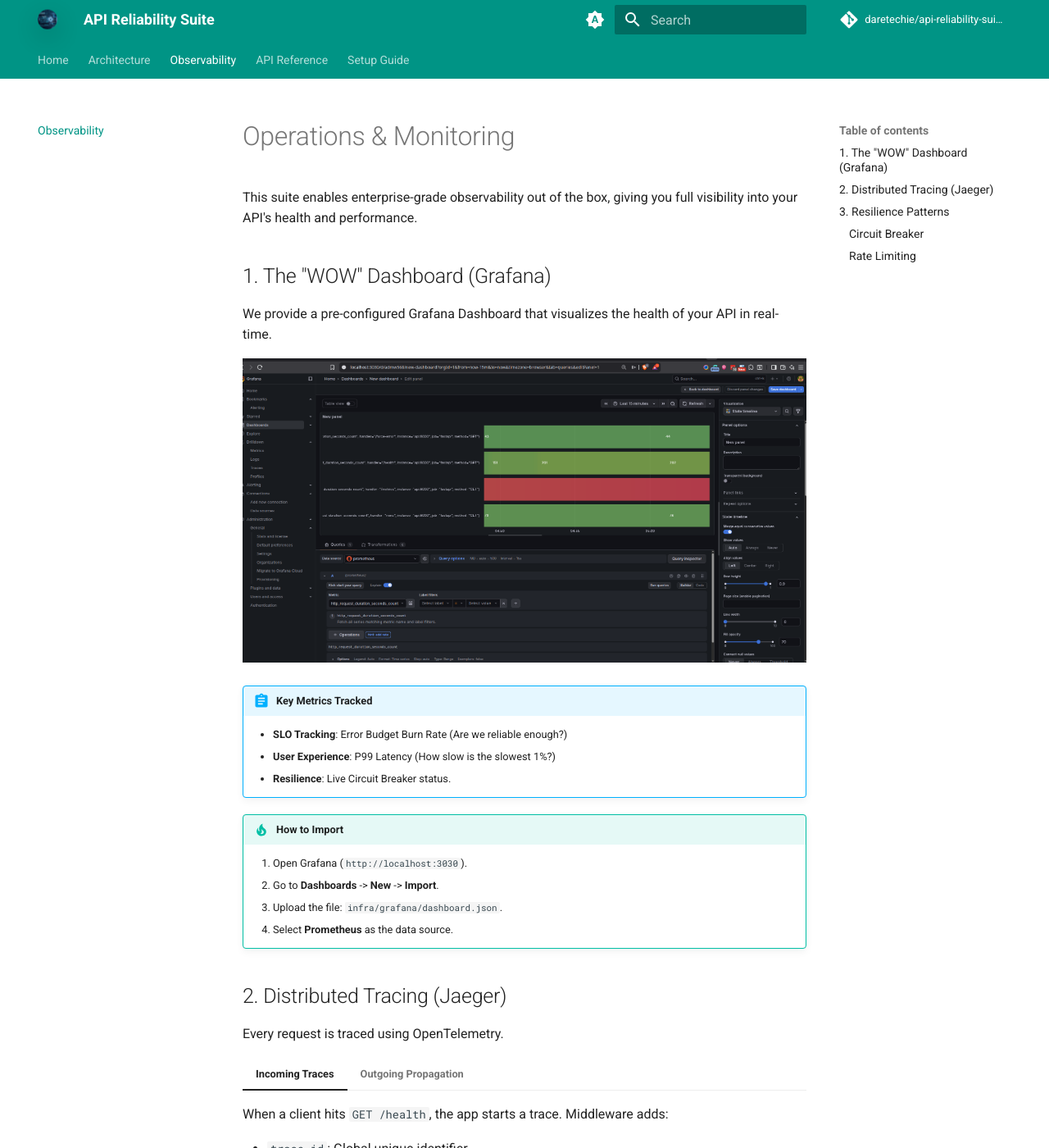
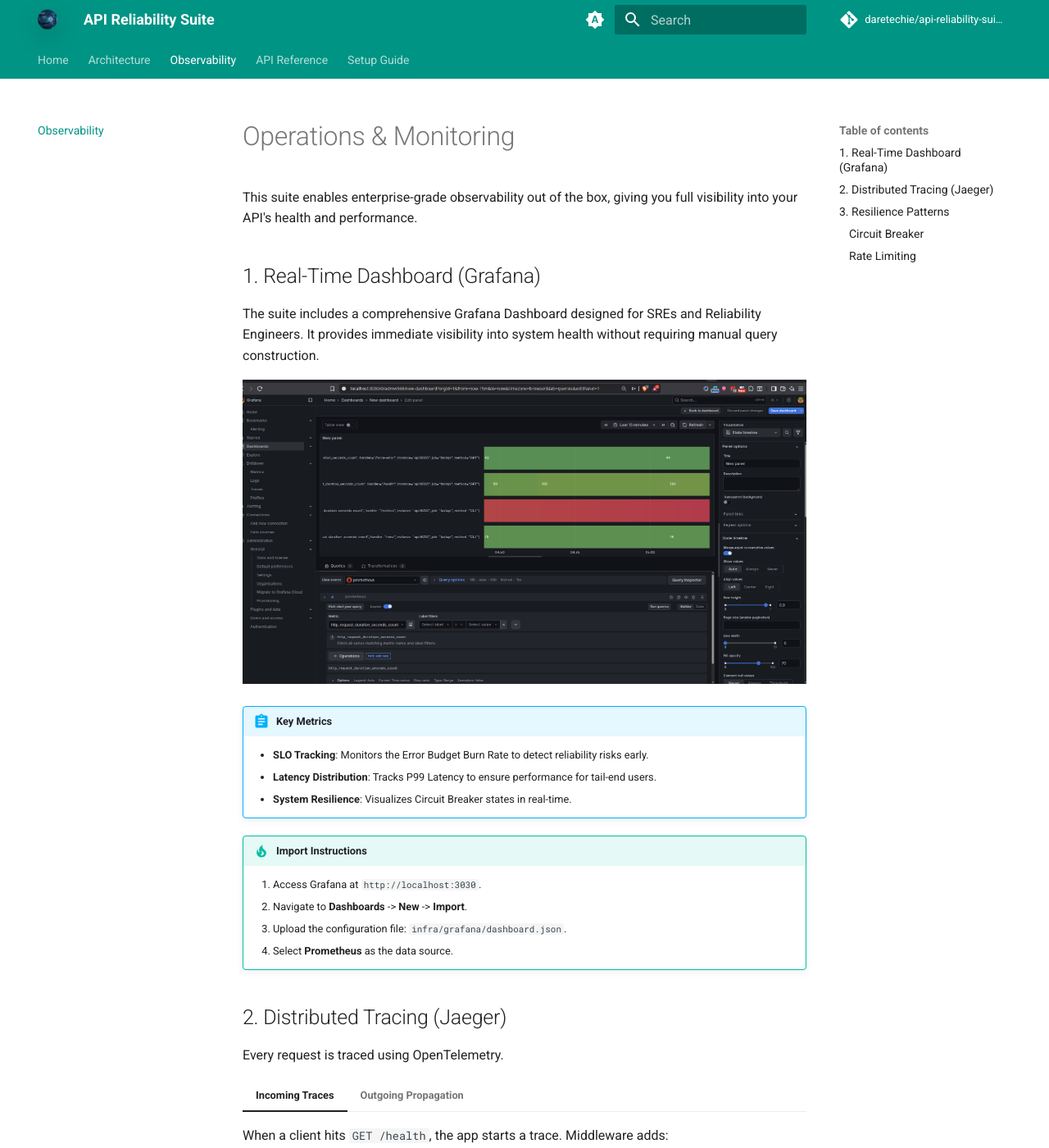
Before and after one commit to darestack/api-reliability-suite, an MkDocs documentation site: the page built from docs/observability.md, in a window 1280 px wide and 1400 px high. Shown: the whole window at 82% size. Built offline with MkDocs 1.6.1 and Material for MkDocs 9.7.7, drawn with Linux system fonts in a browser that asks for light colours; comment, search, counter and statistics services are not loaded.

Commit message:
docs: professionalize observability content tone

```diff
--- a/docs/observability.md
+++ b/docs/observability.md
@@ -2,21 +2,21 @@
 
 This suite enables enterprise-grade observability out of the box, giving you full visibility into your API's health and performance.
 
-## 1. The "WOW" Dashboard (Grafana)
+## 1. Real-Time Dashboard (Grafana)
 
-We provide a pre-configured Grafana Dashboard that visualizes the health of your API in real-time.
+The suite includes a comprehensive Grafana Dashboard designed for SREs and Reliability Engineers. It provides immediate visibility into system health without requiring manual query construction.
 
 ![Grafana Dashboard](grafana-dashboard.png)
 
-!!! abstract "Key Metrics Tracked"
-    *   **SLO Tracking**: Error Budget Burn Rate (Are we reliable enough?)
-    *   **User Experience**: P99 Latency (How slow is the slowest 1%?)
-    *   **Resilience**: Live Circuit Breaker status.
+!!! abstract "Key Metrics"
+    *   **SLO Tracking**: Monitors the Error Budget Burn Rate to detect reliability risks early.
+    *   **Latency Distribution**: Tracks P99 Latency to ensure performance for tail-end users.
+    *   **System Resilience**: Visualizes Circuit Breaker states in real-time.
 
-!!! tip "How to Import"
-    1.  Open Grafana (`http://localhost:3030`).
-    2.  Go to **Dashboards** -> **New** -> **Import**.
-    3.  Upload the file: `infra/grafana/dashboard.json`.
+!!! tip "Import Instructions"
+    1.  Access Grafana at `http://localhost:3030`.
+    2.  Navigate to **Dashboards** -> **New** -> **Import**.
+    3.  Upload the configuration file: `infra/grafana/dashboard.json`.
     4.  Select **Prometheus** as the data source.
 
 ## 2. Distributed Tracing (Jaeger)
```
